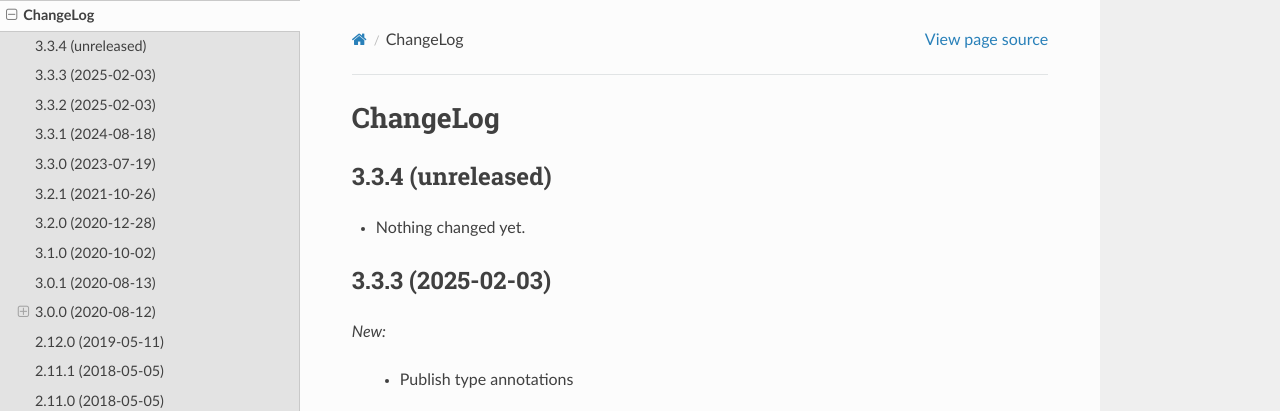
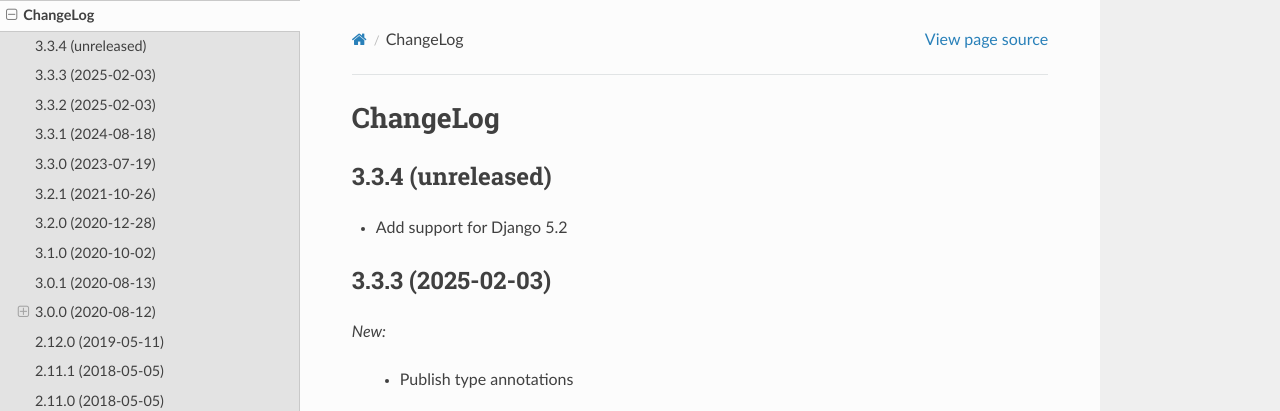
Before and after one commit to FactoryBoy/factory_boy, a Sphinx documentation site: the page built from docs/changelog.rst, in a window 1280 px wide and 900 px high. Shown: the top 411 px of the window. Built offline with Sphinx 7.4.7 and the Read the Docs theme 3.1.0, drawn with Linux system fonts in a browser that asks for light colours.

Commit message:
updates changelog

```diff
--- a/docs/changelog.rst
+++ b/docs/changelog.rst
@@ -6,7 +6,7 @@ ChangeLog
 3.3.4 (unreleased)
 ------------------
 
-- Nothing changed yet.
+- Add support for Django 5.2
 
 
 3.3.3 (2025-02-03)
```
